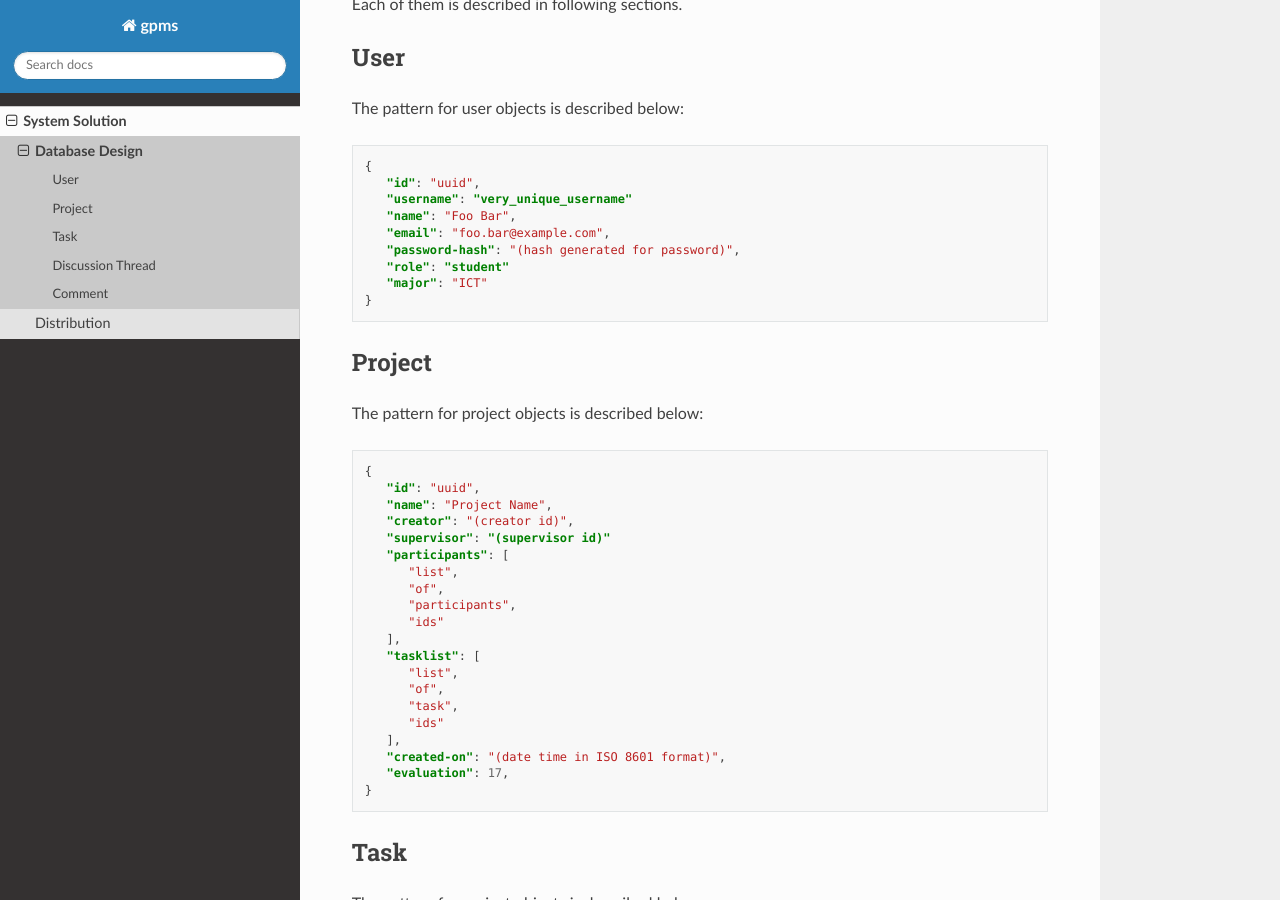
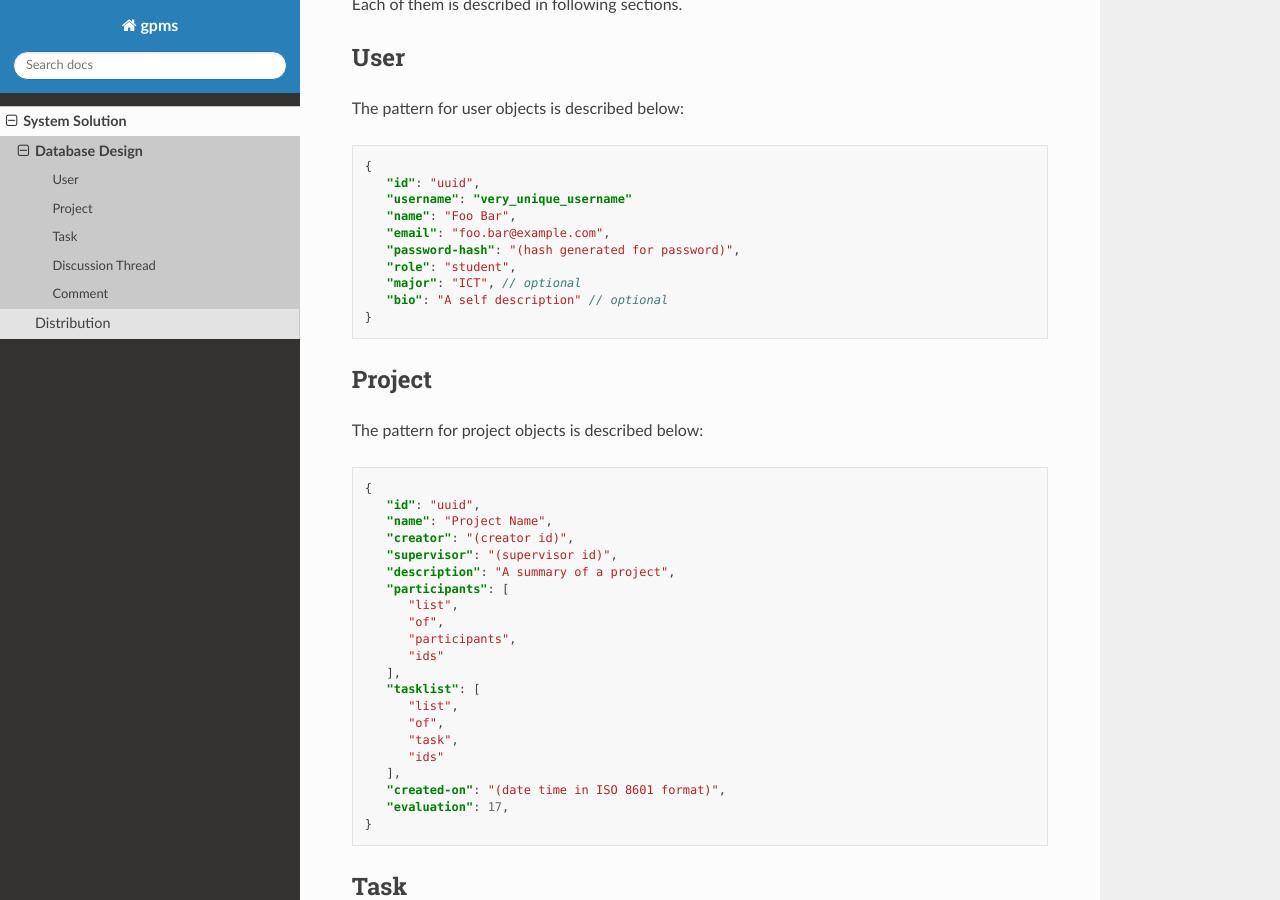
Before and after one commit to Huy-Ngo/acanban, a Sphinx documentation site: the page built from docs/source/solution/database.rst, in a window 1280 px wide and 900 px high, scrolled down 383 px. Built offline with Sphinx 7.4.7 and the Read the Docs theme 2.0.0, drawn with Linux system fonts in a browser that asks for light colours; pages that are not in the unit, such as notebooks, are missing from menus.

Commit message:
Add some other metadata

```diff
--- a/docs/source/solution/database.rst
+++ b/docs/source/solution/database.rst
@@ -25,8 +25,9 @@ The pattern for user objects is described below:
       "name": "Foo Bar",
       "email": "foo.bar@example.com",
       "password-hash": "(hash generated for password)",
-      "role": "student"
-      "major": "ICT"
+      "role": "student",
+      "major": "ICT", // optional
+      "bio": "A self description" // optional
    }
 
 Project
@@ -40,7 +41,8 @@ The pattern for project objects is described below:
       "id": "uuid",
       "name": "Project Name",
       "creator": "(creator id)",
-      "supervisor": "(supervisor id)"
+      "supervisor": "(supervisor id)",
+      "description": "A summary of a project",
       "participants": [
          "list",
          "of",
```
